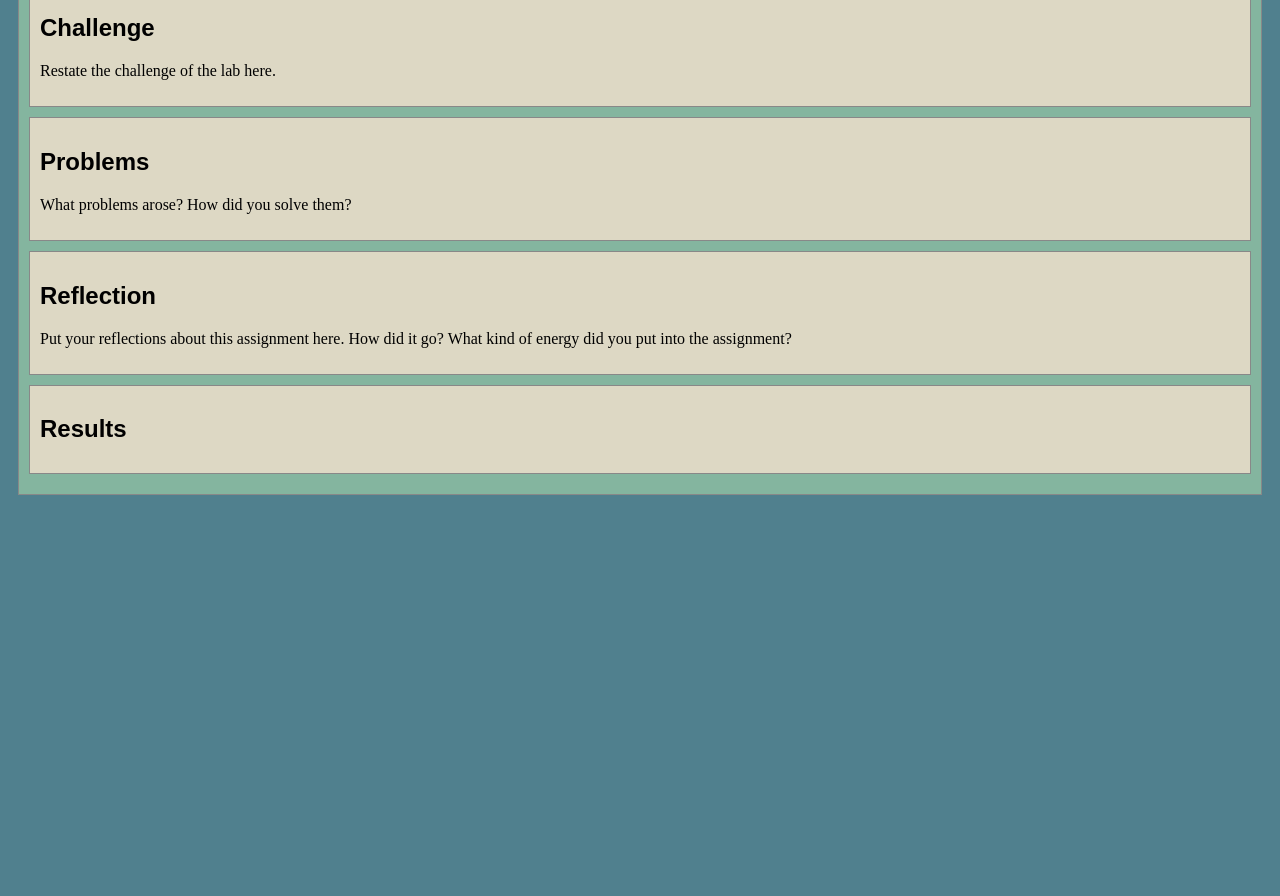
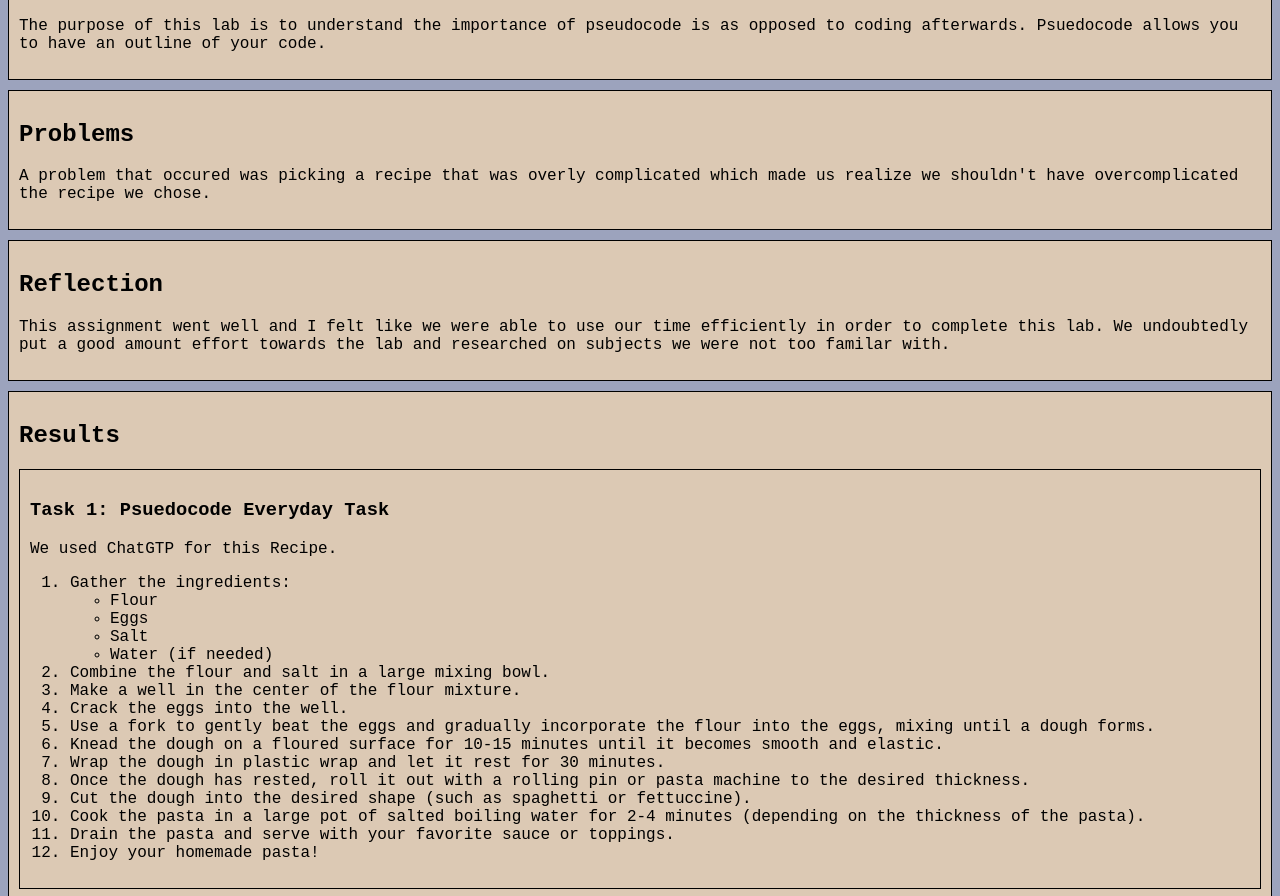
Before and after one commit to dianee0/art101, a plain HTML site: page lab4/index.html in a window 1280 px wide. Shown: the part 128-1024 px from the top of the page. Before the commit the page ends 800 px from the top, so only its background shows below. Drawn offline with nearby package versions, Linux system fonts and the light colour scheme.

Commit message:
Lab4 website finalized

```diff
--- a/lab4/css/lab.css
+++ b/lab4/css/lab.css
@@ -1,9 +1,16 @@
 /* Here we can set styles for this lab page that we don't want to effect others pages */
 
 /* the period in a CSS selector selects an element by class, e.g., class="minor-section" */
+
+html{
+  background-color: #9ca3bd;
+  font-family: 'Courier New', Courier, monospace;
+}
+
 .minor-section {
     padding: 10px;
     margin-bottom: 10px;
-    border: solid 1px #888;
-    background-color: #DDD8C4;
+    border: solid 1px #000000;
+    background-color: #dcc9b4;
+    text-align: left;
   }
--- a/lab4/index.html
+++ b/lab4/index.html
@@ -2,15 +2,14 @@
 <html>
 <head>
 	<!-- This title is used for tabs and bookmarks -->
-	<title>Lab X - Subject/Topic</title>
+	<title>Lab 4 - Pseudocoding and Problem-solving</title>
 
 	<!-- Use UTF character set, a good idea with any webpage -->
   	<meta charset="UTF-8" />
 	<!-- Set viewport so page remains consistently scaled w narrow devices -->
   	<meta name="viewport" content="width=device-width, initial-scale=1.0" />
 
-	<!-- Include a sitewide CSS file for consistent styling across the site -->
-	<link rel="stylesheet" type="text/css" href="../css/site.css">
+
 	<!-- Lab-specifc CSS file for any special styling of this particular page -->
 	<link rel="stylesheet" type="text/css" href="css/lab.css">
 
@@ -23,27 +22,78 @@
 	<!-- Style this page by changing the CSS in ../css/site.css or css/lab.css -->
 	<main id="content">
 		<section>
-			<h1>Lab X - Subject/Topic</h1>
+			<h1>Lab 4 - Pseudocoding and Problem-solving</h1>
 			<div class="minor-section">
 					<h2>Challenge</h2>
-					<p>Restate the challenge of the lab here.</p>
+					<p>The purpose of this lab is to understand the importance of pseudocode is as opposed to coding afterwards.
+						Psuedocode allows you to have an outline of your code.
+					</p>
 			</div>
 
 			<div class="minor-section">
 					<h2>Problems</h2>
-					<p>What problems arose? How did you solve them? </p>
+					<p>A problem that occured was picking a recipe that was overly complicated which made us realize we shouldn't have overcomplicated the recipe we chose.
+					</p>
 			</div>
 
 			<div class="minor-section">
 					<h2>Reflection</h2>
-					<p>Put your reflections about this assignment here. How did it go? What kind of energy did you put into the assignment? </p>
+					<p>
+						This assignment went well and I felt like we were able to use our time efficiently in order to complete this lab. We undoubtedly put a good amount effort towards the lab
+						and researched on subjects we were not too familar with.
+					</p>
 			</div>
 
 			<div class="minor-section">
 					<h2>Results</h2>
 					<div id="output"></div>
+					<div class="minor-section">
+						<h3>Task 1: Psuedocode Everyday Task</h3>
+						<p>We used ChatGTP for this Recipe.</p>
+						<ol>
+							<li>Gather the ingredients:</li>
+							<ul>
+								<li>Flour</li>
+								<li>Eggs</li>
+								<li>Salt</li>
+								<li>Water (if needed)</li>
+							</ul>
+							<li>Combine the flour and salt in a large mixing bowl.</li>
+							<li>Make a well in the center of the flour mixture.</li>
+							<li>Crack the eggs into the well.</li>
+							<li>Use a fork to gently beat the eggs and gradually incorporate the flour into the eggs, mixing until a dough forms.</li>
+							<li>Knead the dough on a floured surface for 10-15 minutes until it becomes smooth and elastic.</li>
+							<li>Wrap the dough in plastic wrap and let it rest for 30 minutes.</li>
+							<li>Once the dough has rested, roll it out with a rolling pin or pasta machine to the desired thickness.</li>
+							<li>Cut the dough into the desired shape (such as spaghetti or fettuccine).</li>
+							<li>Cook the pasta in a large pot of salted boiling water for 2-4 minutes (depending on the thickness of the pasta).</li>
+							<li>Drain the pasta and serve with your favorite sauce or toppings.</li>
+							<li>Enjoy your homemade pasta!</li>
+						</ol>
+					</div>
+
+					<div class="minor-section">
+						<h3>Task 3: Turn pseudocode into comments</h3>
+						<pre>
+//Print images of 'rock' 'paper' and 'scissors' on the screen.
+//Print a timer for each player (10 seconds).
+//Timer starts counting down from 10 seconds:
+	//while seconds is greater than 0
+		//print the value in seconds
+		//subtract 1 from seconds
+//Accept user input from both ends.
+//If no user input is obtained from both players
+	//The game restarts.
+//When the timer reaches 0
+	//Print both user inputs on screen.
+//Print the winner's username.
+
+						</pre>
+
+				</div>
 			</div>
 		</section>
+		<img src="../lab4/img/cursed-emoji.jpeg" alt="random emoji" width="100%" height="100%">
 		<nav id="links">
 			<!-- Put links to other pages (including the homepage) here. -->
 		</nav>
--- a/lab4/js/lab.js
+++ b/lab4/js/lab.js
@@ -1,15 +1,28 @@
-// index.js - purpose and description here
-// Author: Your Name
-// Date:
+// index.js - The purpose of this file is to provide psuedocode to create the game of rock, paper, scissors.
+// Author: Diane Poeng
+// Date: 4/21/23
 
 // Constants
 
 // Functions
 
 // this is an example function and this comment tells what it doees and what parameters are passed to it.
-function myFunction(param1, param2) {
-  // some code here
-  // return results;
+function Game(param1, param2) {
+
+  //Print images of 'rock' 'paper' and 'scissors' on the screen.
+  //Print a timer for each player (10 seconds).
+  //Timer starts counting down from 10 seconds:
+    //while seconds is greater than 0
+      //print the value of seconds
+      //subtract 1 from seconds
+  //Accept user input from both ends.
+    //If no user input is obtained from both players
+      //the game restarts.
+  //If timer reaches 0
+    //print both user inputs on screen.
+  //Print the winner's username.
+
+
 }
 
 function main() {
```
Also changed, not shown: lab4/img/cursed-emoji.jpeg (added).
